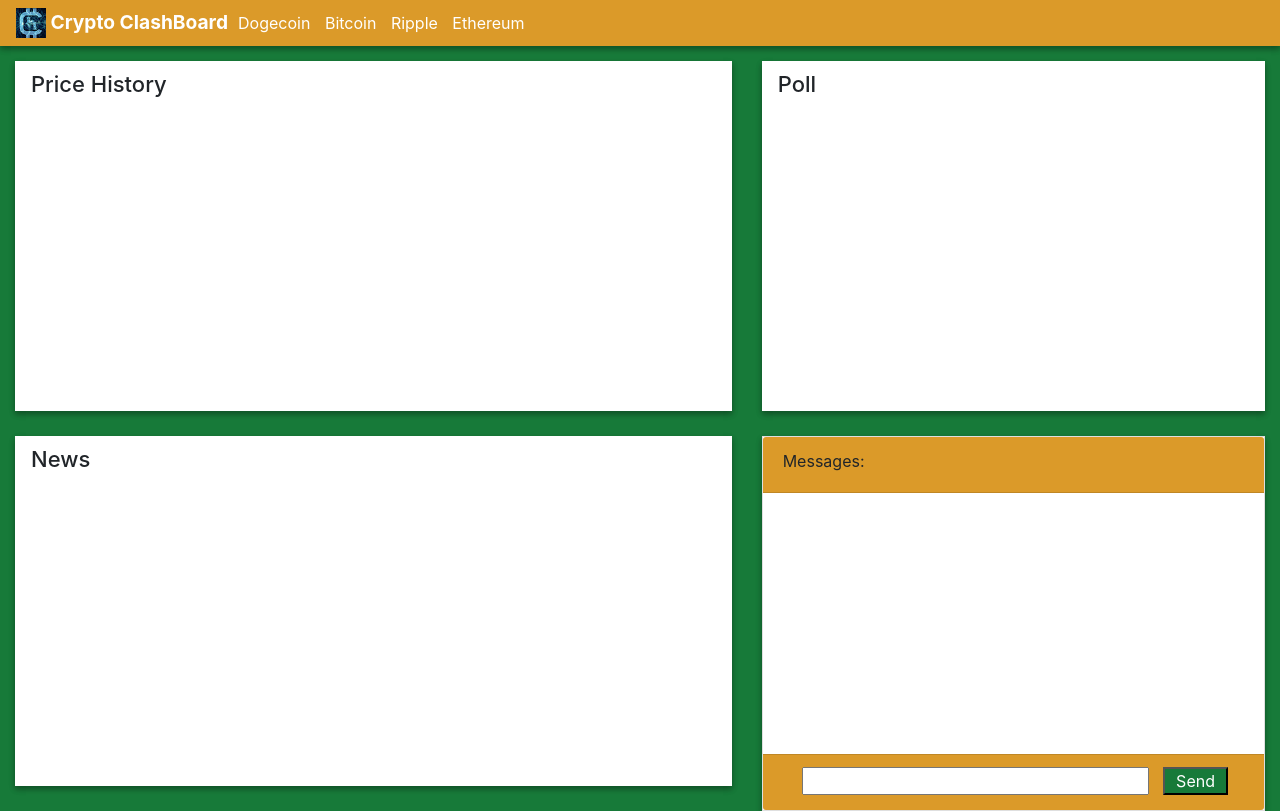
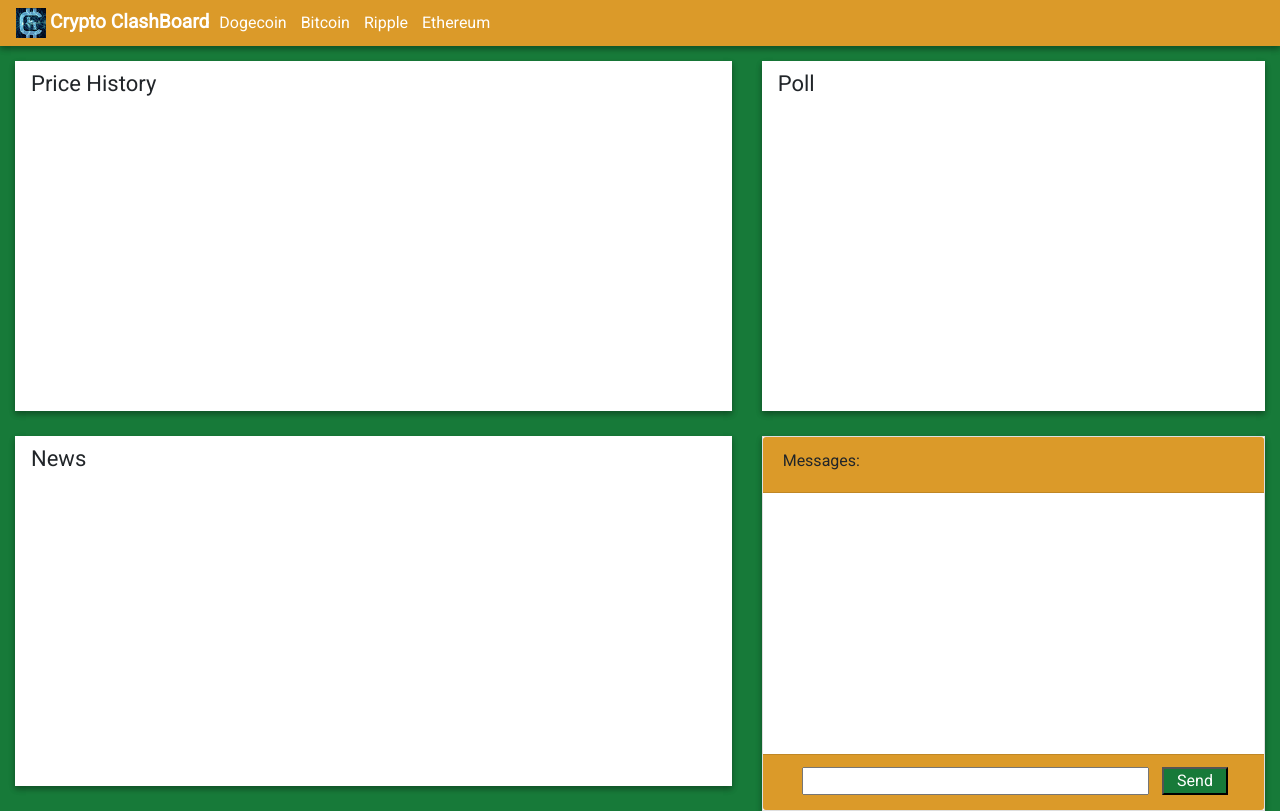
Before and after one commit to t-gottschalk/project-1, a website: page index.html in a window 1280 px wide. Drawn offline with nearby package versions, Linux system fonts and the light colour scheme; no server answers.

Commit message:
added roboto font from google

```diff
--- a/assets/css/style.css
+++ b/assets/css/style.css
@@ -2,6 +2,7 @@
   margin: 0;
   padding: 0;
   box-sizing: border-box;
+  font-family: 'Roboto', sans-serif;
 }
 
 body {
--- a/index.html
+++ b/index.html
@@ -9,6 +9,7 @@
 
     <title>CryptoClash - Dashboard</title>
 
+    <link href="https://fonts.googleapis.com/css?family=Roboto" rel="stylesheet"> <!-- Google Font -->
     <link rel="stylesheet" href="https://cdnjs.cloudflare.com/ajax/libs/twitter-bootstrap/4.0.0-alpha.4/css/bootstrap.min.css"> <!-- BS4 -->
     <link rel="stylesheet" href="assets/css/style.css">
 </head>
```
